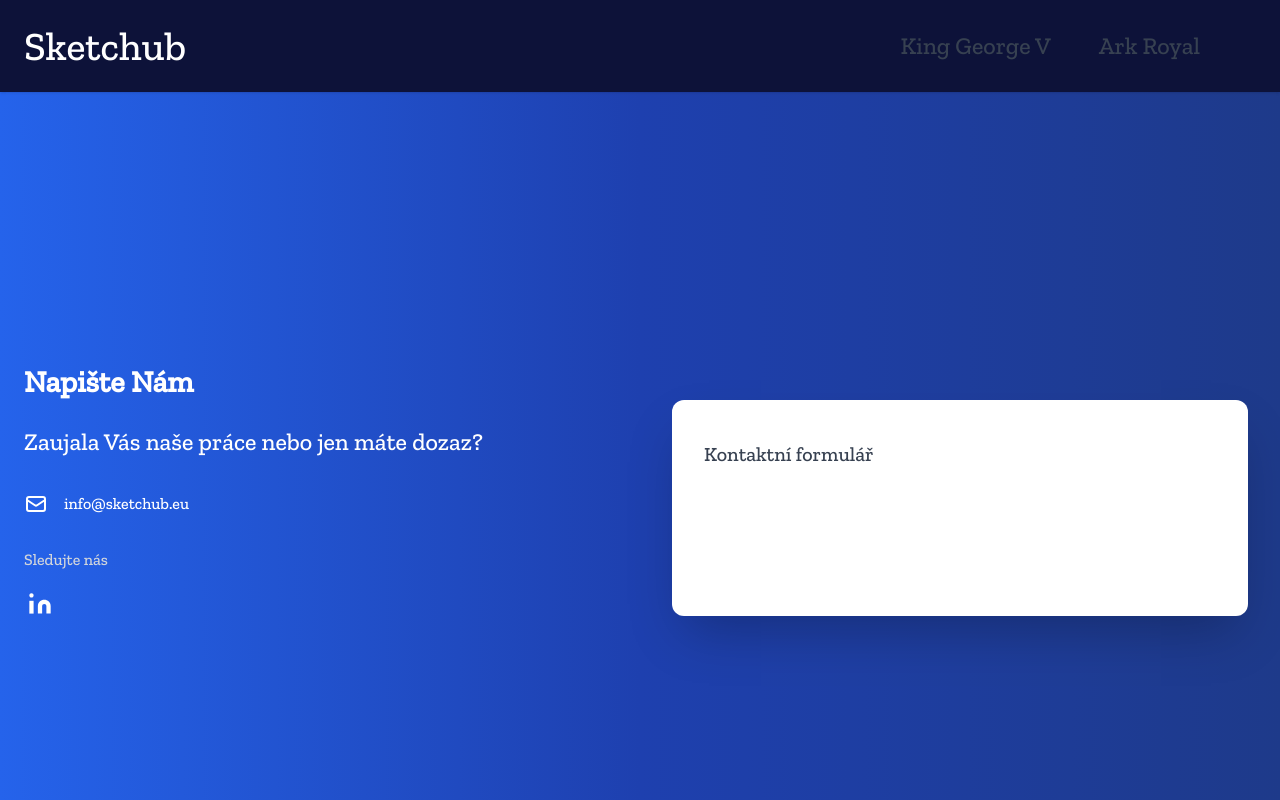
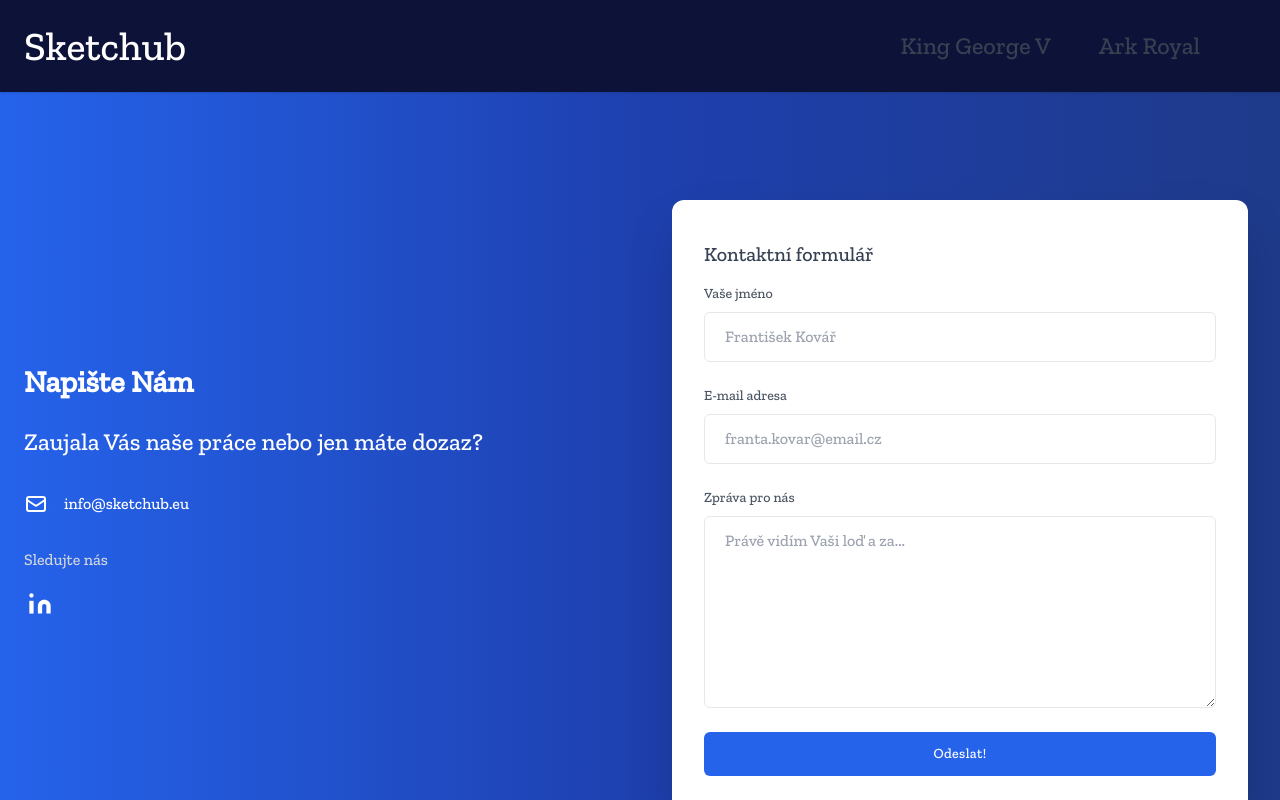
Before and after one commit to LukasKalenda/Sketchhub.eu, a Nuxt app: page /kontakt in a window 1280 px wide. Shown: the top 800 px of the page. Built offline with nearby package versions, Linux system fonts and the light colour scheme; a web font is replaced by a local one.

Commit message:
navrat po tisicate zpet k nefunkcnimu formu

```diff
--- a/nuxt.config.ts
+++ b/nuxt.config.ts
@@ -19,8 +19,8 @@
     'nuxt-gtag',
   ],
 
-  // gtag: {
-  //   id: 'G-FXGDW39ZEV'
-  // },
+  gtag: {
+    id: 'G-FXGDW39ZEV'
+  },
   css: ['~/assets/scss/main.scss'],
 })
--- a/pages/kontakt/index.vue
+++ b/pages/kontakt/index.vue
@@ -97,7 +97,7 @@
               Kontaktní formulář
             </h1>
 
-            <!-- <form
+            <form
               class="mt-4"
               name="contact"
               action="/success"
@@ -160,17 +160,6 @@
               >
                 Odeslat!
               </button>
-            </form> -->
-            <form name="contact" netlify>
-              <p>
-                <label>Name <input type="text" name="name" /></label>
-              </p>
-              <p>
-                <label>Email <input type="email" name="email" /></label>
-              </p>
-              <p>
-                <button type="submit">Send</button>
-              </p>
             </form>
           </div>
         </div>
```
